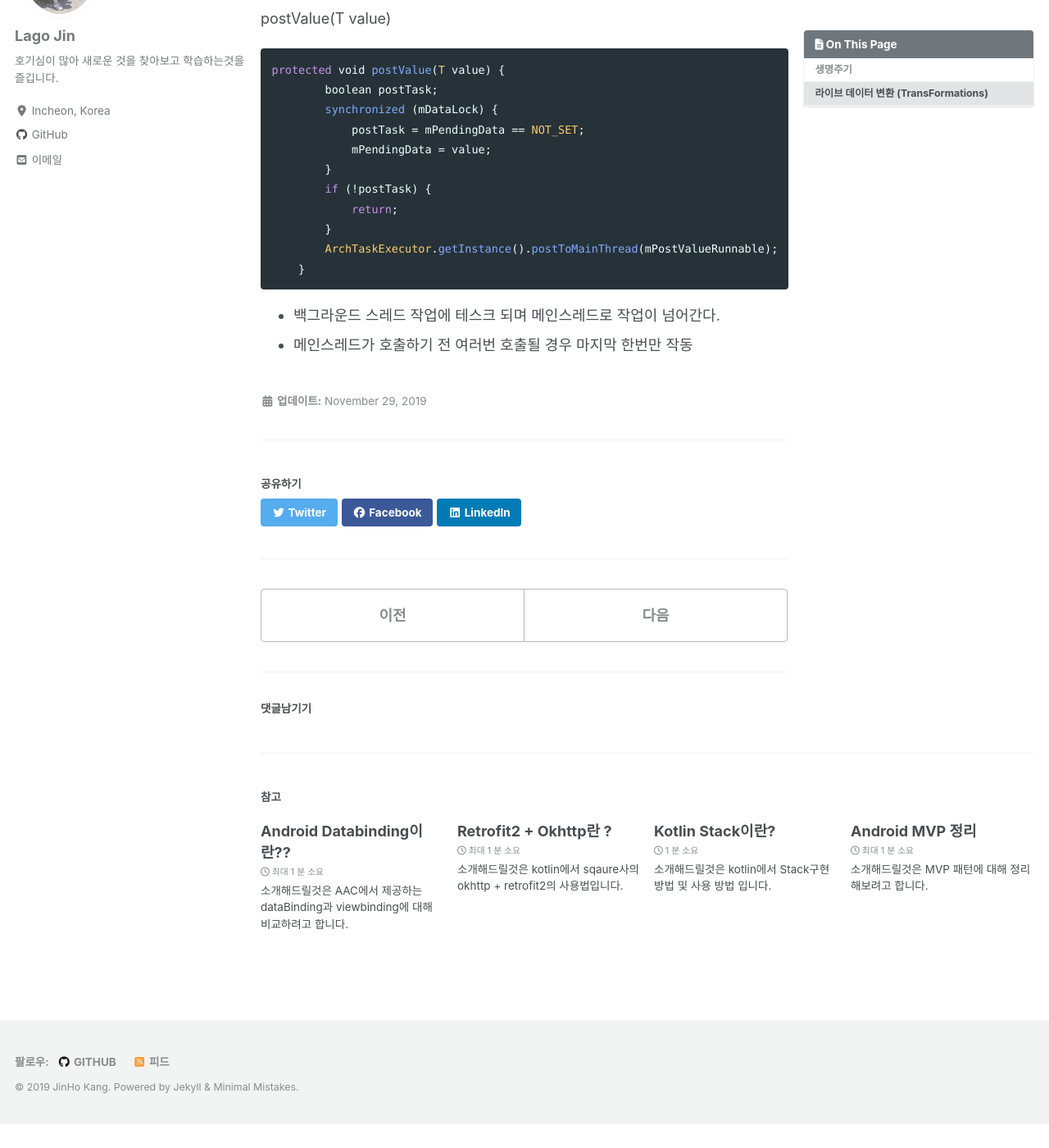
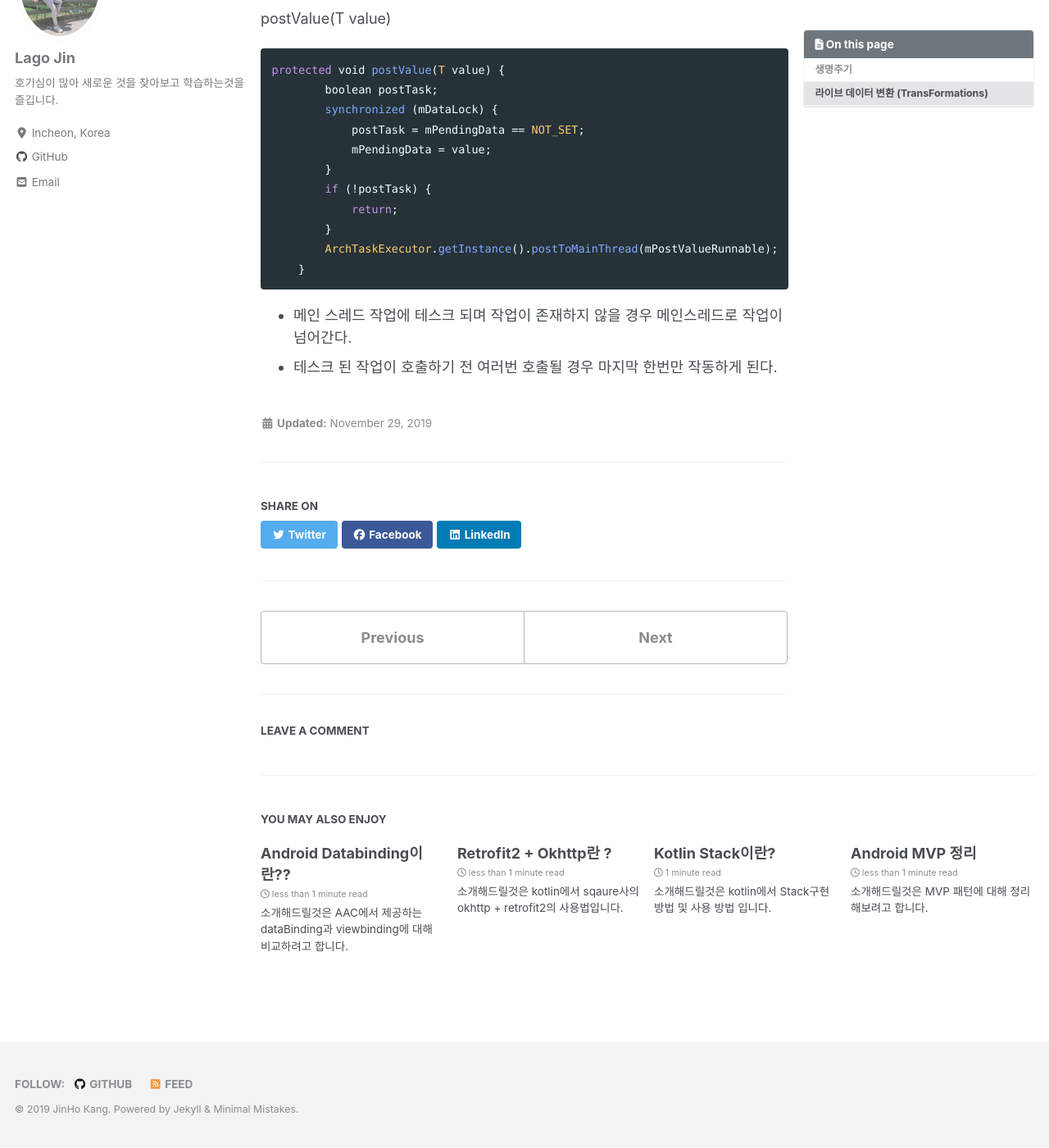
Before and after one commit to lagoJin/lagoJin.github.io, a Jekyll site: the page built from _posts/2019/11/2019-11-29-livedata.md, in a window 1280 px wide and 1400 px high, scrolled down 2624 px. Shown: the whole window at 82% size. Built offline with Jekyll 4.4.1, drawn with Linux system fonts in a browser that asks for light colours; cached includes are drawn as plain includes; nearby versions of some CDN libraries; comment, search, counter and statistics services are not loaded; before the commit the page ends 3996 px from its top, so only the background shows below that.

Commit message:
livedata 변경

````diff
--- a/_config.yml
+++ b/_config.yml
@@ -15,7 +15,7 @@
 minimal_mistakes_skin    :  "default" # "air", "aqua", "contrast", "dark", "dirt", "neon", "mint", "plum", "sunrise"
 
 # Site Settings
-locale                   : "ko"
+locale                   : "en-US"
 title                    : "JinHo Kang"
 title_separator          : "-"
 name                     : "JinHo Kang"
@@ -112,7 +112,7 @@ author:
   location         : "Incheon, Korea"
   email            : "jinho6187@gmail.com"
   links:
-    - label: "jinho6187@gmail.com"
+    - label: "Email"
       icon: "fas fa-fw fa-envelope-square"
       # url: mailto:jinho6187@gmail.com
     - label: "Website"
--- a/_posts/2019/11/2019-11-29-livedata.md
+++ b/_posts/2019/11/2019-11-29-livedata.md
@@ -108,5 +108,5 @@ protected void postValue(T value) {
         ArchTaskExecutor.getInstance().postToMainThread(mPostValueRunnable);
     }
 ```
-- 백그라운드 스레드 작업에 테스크 되며 메인스레드로 작업이 넘어간다.
-- 메인스레드가 호출하기 전 여러번 호출될 경우 마지막 한번만 작동
+- 메인 스레드 작업에 테스크 되며 작업이 존재하지 않을 경우 메인스레드로 작업이 넘어간다.
+- 테스크 된 작업이 호출하기 전 여러번 호출될 경우 마지막 한번만 작동하게 된다.
````
